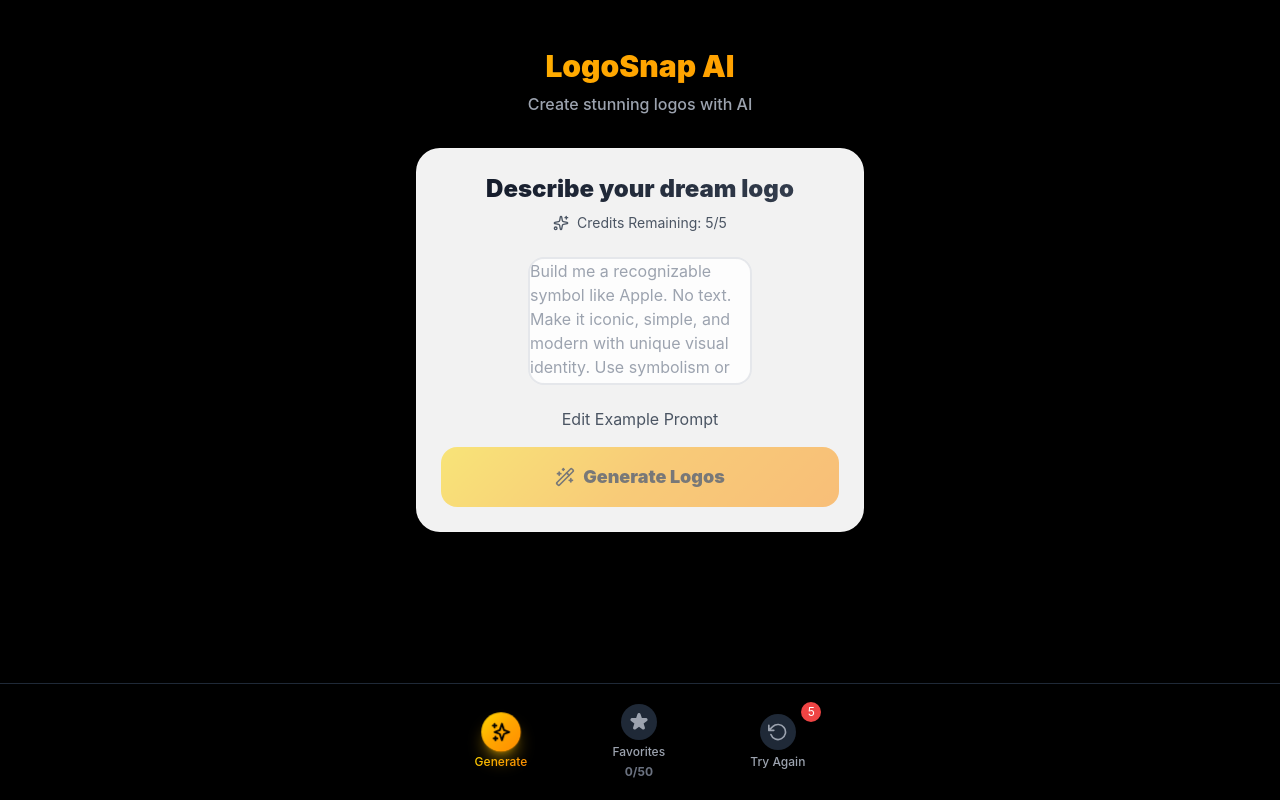
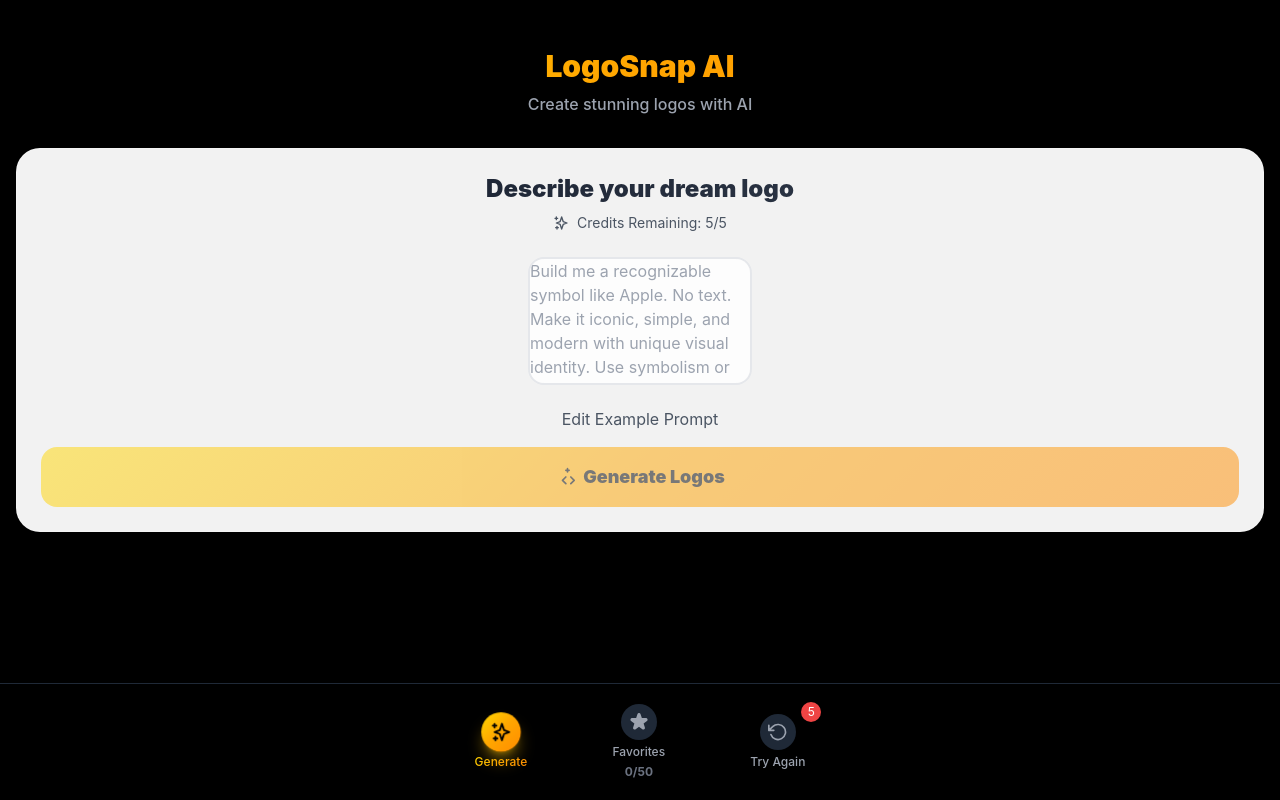
Before and after one commit to logosnapai/LogoSnap-AI, a React (Vite) app: page / in a window 1280 px wide. Both pictures are taken after a click on the button "Get 20 Logo Variations". Built offline with nearby package versions, Linux system fonts and the light colour scheme.

Commit message:
Update PromptInput.tsx
exact base44 code

```diff
--- a/src/components/PromptInput.tsx
+++ b/src/components/PromptInput.tsx
@@ -1,14 +1,18 @@
 import React, { useState } from "react";
 import { motion } from "framer-motion";
-import { Sparkles, Wand2 } from "lucide-react";
 
-// Simple replacements for missing shadcn components
-const Textarea = ({ className, ...props }) => (
-  <textarea className={className} {...props} />
+// Exact replicas to replace the missing imports
+const Textarea = (props) => <textarea {...props} />;
+const Button = (props) => <button {...props} />;
+const Sparkles = ({ className }) => (
+  <svg className={className} fill="none" stroke="currentColor" viewBox="0 0 24 24">
+    <path strokeLinecap="round" strokeLinejoin="round" strokeWidth={2} d="M5 3v4M3 5h4M6 17v4m-2-2h4m5-16l2.286 6.857L21 12l-5.714 2.143L13 21l-2.286-6.857L5 12l5.714-2.143L13 3z" />
+  </svg>
 );
-
-const Button = ({ className, variant, ...props }) => (
-  <button className={className} {...props} />
+const Wand2 = ({ className }) => (
+  <svg className={className} fill="none" stroke="currentColor" viewBox="0 0 24 24">
+    <path strokeLinecap="round" strokeLinejoin="round" strokeWidth={2} d="M15 4V2m0 2v2m0-2h2m-2 0h-2m0 16l-4-4 4-4m6 8l4-4-4-4" />
+  </svg>
 );
 
 export default function PromptInput({ onGenerate, isGenerating, creditsRemaining }) {
@@ -23,7 +27,7 @@
   };
 
   return (
-    <div className="glass-card rounded-3xl p-6 max-w-md mx-auto mb-8 text-black shadow-2xl">
+    <div className="glass-card rounded-3xl p-6 mx-4 text-black shadow-2xl">
       {/* Header */}
       <motion.div
         initial={{ opacity: 0, y: -20 }}
```
